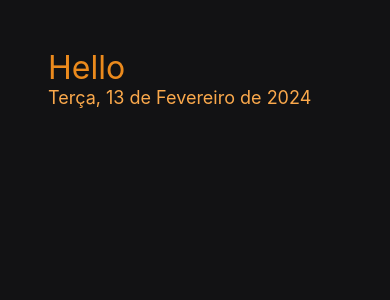
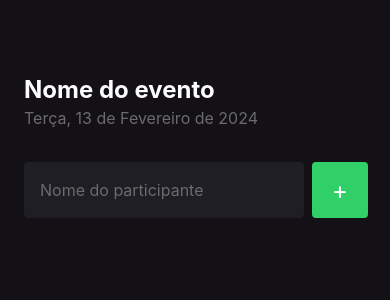
Before and after one commit to DiegoAlexandres/Im-Here-React-Native, a React Native app: screen / in a window 390 px wide. Shown: the top 300 px of the page. Built offline with nearby package versions, Linux system fonts and the light colour scheme.

Commit message:
Estilos aplicados no componente Home

```diff
--- a/src/screens/Home/index.tsx
+++ b/src/screens/Home/index.tsx
@@ -1,15 +1,41 @@
-import { Text, View } from 'react-native';
+import { Text, TextInput, TouchableOpacity, View } from 'react-native';
 import { styles } from './styles'
 
 export function Home() {
+
+  function hundleParticipantAdd() {
+    return(
+      console.log("Participante adicionado!")
+    );
+  }
+
   return (
     <View style={styles.container}>
+
       <Text style={styles.eventName}>
-        Hello
+        Nome do evento
       </Text>
+
       <Text style={styles.evetnDate}>
         Terça, 13 de Fevereiro de 2024
       </Text>
+
+      <View style={styles.form}>
+        <TextInput
+          style={styles.input}
+          placeholder="Nome do participante"
+          placeholderTextColor= "#6B6B6B"
+        />
+
+        <TouchableOpacity style={styles.button} onPress={hundleParticipantAdd}>
+          <Text style={styles.buttonText}>
+            +
+          </Text>
+        </TouchableOpacity>
+
+      </View>
+
+
     </View>
   )
 }
--- a/src/screens/Home/styles.ts
+++ b/src/screens/Home/styles.ts
@@ -3,17 +3,54 @@ import { StyleSheet } from 'react-native';
 export const styles = StyleSheet.create({
     container: {
       flex: 1,
-      backgroundColor: '#121214',
-      padding: 48,
+      backgroundColor: '#131016',
+      paddingTop: 75,
+      paddingLeft: 24,
+      paddingRight: 24,
     },
 
     eventName: {
-        color: '#EB8A1D',
-        fontSize: 32,
+        color: '#FDFCFE',
+        fontSize: 24,
+        fontWeight: 'bold',
     },
 
     evetnDate: {
-      color: '#FBA94C',
-      fontSize: 18,
+      color: '#6B6B6B',
+      fontSize: 16,
+      marginTop: 4,
+    },
+
+    input: {
+      flex: 1,
+      height: 56,
+      backgroundColor: "#1F1E25",
+      borderRadius: 4,
+      padding: 16,
+      color: "#fff",
+      fontSize: 16,
+    },
+
+    button: {
+      width: 56,
+      height: 56,
+      backgroundColor: "#31CF67",
+      borderRadius: 4,
+      alignItems: "center",
+      justifyContent: "center"
+    },
+
+    buttonText: {
+      color: "#fff",
+      fontSize: 24,
+    },
+
+    form: {
+      width: "100%",
+      flexDirection: "row",
+      marginTop: 34,
+      marginBottom: 42,
+      gap: 8,
     }
+
   })
```
Also changed, not shown: App.tsx (line endings or trailing spaces), src/components/Participant/index.tsx (added), src/components/Participant/styles.ts (added).
